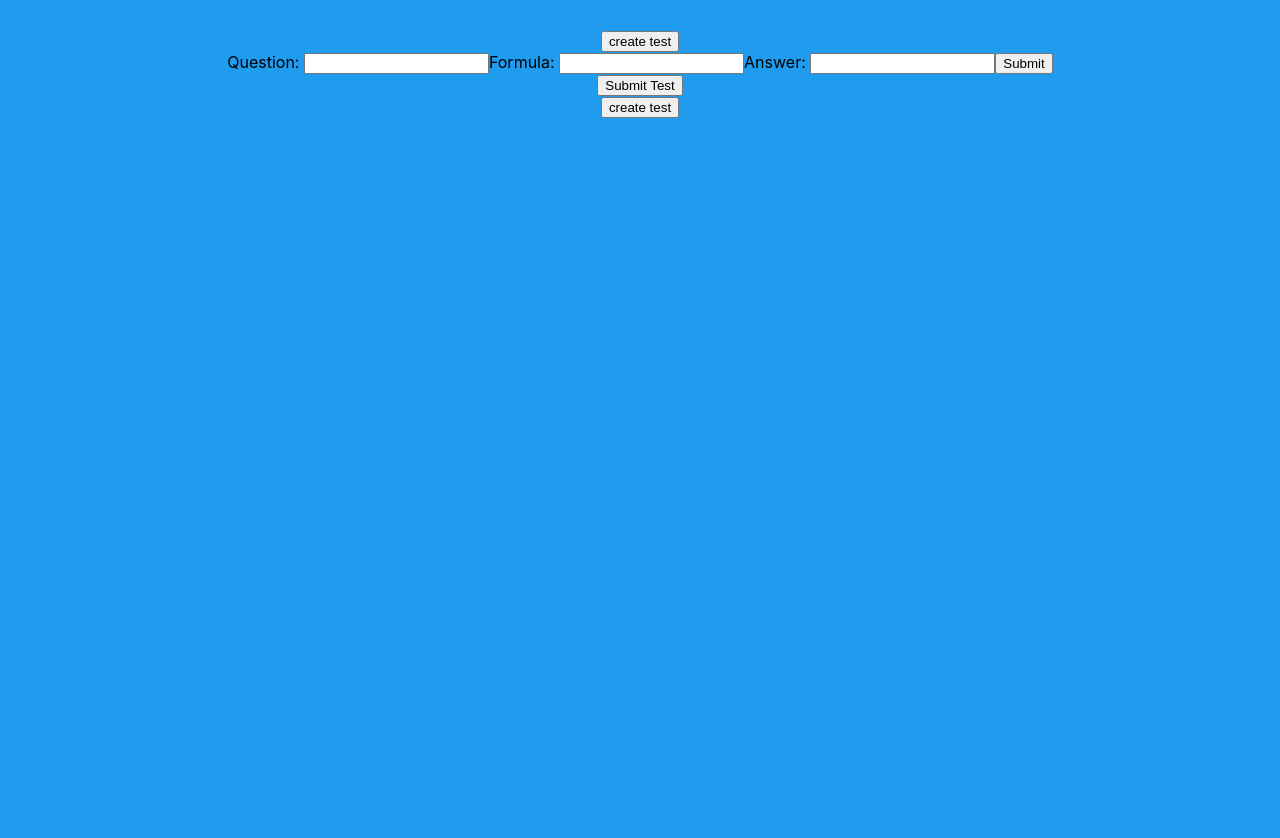
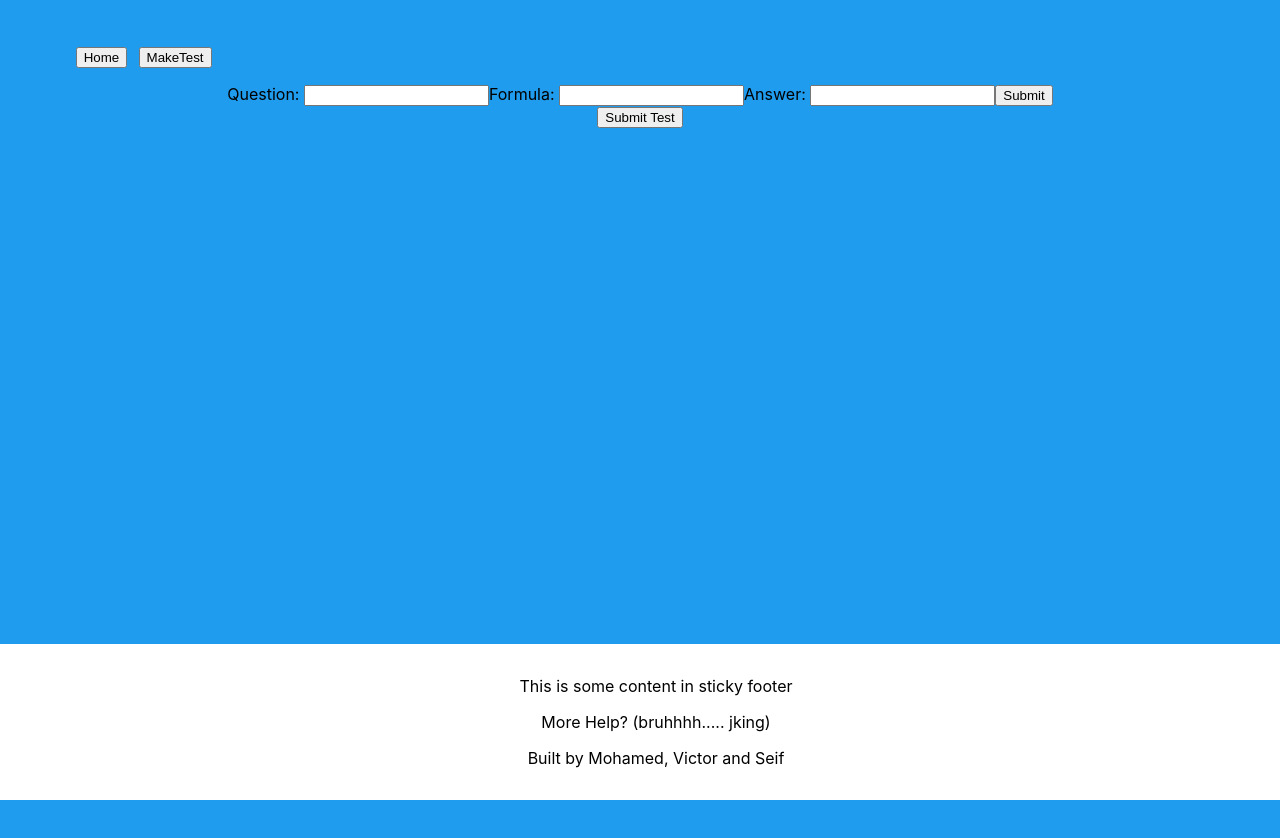
Before and after one commit to dominusmars/easy-math, a React (Create React App) app: page / in a window 1280 px wide. Shown: the top 838 px of the page. Built offline with nearby package versions, Linux system fonts and the light colour scheme.

Commit message:
fuck the navbar

```diff
--- a/package.json
+++ b/package.json
@@ -10,6 +10,7 @@
     "mathjs": "^10.3.0",
     "react": "^17.0.2",
     "react-dom": "^17.0.2",
+    "react-icons": "^4.3.1",
     "react-router-dom": "^6.2.2",
     "react-scripts": "5.0.0",
     "web-vitals": "^2.1.4"
--- a/src/App.css
+++ b/src/App.css
@@ -3,6 +3,18 @@
   background: #209cee;
   height: 100vh;
   padding: 30px;
+}
+
+.Home {
+  text-align: center;
+}
+
+.footer {
+  background: white;
+}
+
+.navbar {
+  display: block;
 }
 
 .App-logo {
--- a/src/App.js
+++ b/src/App.js
@@ -1,44 +1,52 @@
-import logo from './logo.svg';
-import './App.css';
+import logo from "./logo.svg";
+import "./App.css";
 
-import CreateTasks from "./containers/CreateTest"
-
-
+import CreateTasks from "./containers/CreateTest";
+import Navbar from "./containers/nav";
+import Footer from "./containers/footer";
+import { Routes, MemoryRouter as Router } from "react-router";
 
 window.data = {
-  "users":[
-      {
-          "username": "LAMBALPHA",
-          "profilepicture": "https://cdn.discordapp.com/avatars/213789214951604224/a_d19096f911b63a9009c12c2ac26739b0",
-          "type":"admin",
-          "testing":[
-              {
-                  "test":"",
-                  "score":""
-              }
-          ]
-      }
+  users: [
+    {
+      username: "LAMBALPHA",
+      profilepicture:
+        "https://cdn.discordapp.com/avatars/213789214951604224/a_d19096f911b63a9009c12c2ac26739b0",
+      type: "admin",
+      testing: [
+        {
+          test: "",
+          score: "",
+        },
+      ],
+    },
   ],
-  "tests":{
-      "HASHKEY": [
-          {
-              "question":"",
-              "formula":"",
-              "answer":""
-          }
-      ]
-  }
-}
-
+  tests: [
+    {
+      testName: "name",
+      test: [
+        {
+          question: "",
+          formula: "",
+          answer: "",
+        },
+      ],
+    },
+  ],
+};
 
 function App() {
   return (
     <div className="App">
-      <button> create test </button>
+      <Router>
 
-      <CreateTasks />
-      <button>create test</button>
+        <Navbar />
 
+        <CreateTasks />
+
+        <Footer />
+
+      </Router>
     </div>
   );
 }
--- /dev/null
+++ b/src/containers/footer.js
@@ -0,0 +1,19 @@
+import React from "react";
+
+function Footer() {
+
+  return (
+    <div className="footer">
+      <p>This is some content in sticky footer</p>
+      <p>More Help? (bruhhhh..... jking)</p>
+      <p> Built by Mohamed, Victor and Seif </p>
+    </div>
+  );
+}
+
+
+
+
+export default Footer;
+
+// export default Footer;
--- a/src/containers/footer.jsx
+++ /dev/null
@@ -1,16 +0,0 @@
-import React from "react";
-
-function Footer() {
-  return (
-    <div className="footer">
-      <footer class="py-5 bg-dark fixed-bottom">
-        <div class="container">
-          <p class="m-0 text-center text-white">
-          </p>
-        </div>
-      </footer>
-    </div>
-  );
-}
-
-export default Footer;
--- a/src/containers/nav.jsx
+++ b/src/containers/nav.jsx
@@ -1,38 +1,38 @@
-// import React from "react";
 import { NavLink } from "react-router-dom";
 import React, { useState } from 'react';
 
 
+// <img src={img} alt="" style={{ width: "200px", borderRadius: "15%" }} />
 
-
-function Navbar() {
+function Navbar({gotoPage}) {
 
 
   return (
-    <div className="navigation">
-      <nav className="navbar navbar-expand navbar-dark bg-dark">
-        <div className="container">
-          <NavLink className="navbar-brand" to="/">
-            React Multi-Page Website
-          </NavLink>
+    <div className="navigation" style = {{display: "flex",}} >
+      <nav className="navbar navbar-expand navbar-dark bg-dark"
+        style={{ display: "inline" }}>
+        <div className="container" style = {{display: "inline"}}>
           <div>
             <ul className="navbar-nav ml-auto">
               <li className="nav-item">
-                <NavLink className="nav-link" to="/">
+              <button onClick={()=>{
+                    gotoPage("Home")
+                }}>
+                  Home
+                </button>
+                {/* <NavLink className="nav-link" extract to="/">
                   Home
                   <span className="sr-only">(current)</span>
-                </NavLink>
+                </NavLink> */}
               </li>
               <li className="nav-item">
-                <NavLink className="nav-link" to="">
+                <button onClick={()=>{
+                    gotoPage("createTest")
+                }}>
                   MakeTest
-                </NavLink>
+                </button>
               </li>
-              <li className="nav-item">
-                <NavLink className="nav-link" to="">
-                  Tests
-                </NavLink>
-              </li>
+
             </ul>
           </div>
         </div>
@@ -43,3 +43,100 @@ function Navbar() {
 }
 
 export default Navbar;
+
+
+
+
+
+
+
+
+
+// import React from "react";
+// import {  NavLink } from "react-router-dom";
+// // import React, { useState } from 'react';
+
+
+
+
+// function Navbar() {
+
+
+// // <img src={img} alt="" style={{ width: "200px", borderRadius: "15%" }} />
+
+//   return (
+//     <div className="navigation" >
+//       <nav className="navbar navbar-expand navbar-dark bg-dark">
+//         <div className="container" style={{ display: "flex", overflow: "hidden"}}>
+//           <NavLink className="navbar-brand" extract to="/">
+//             React Multi-Page Website
+//           </NavLink>
+//           <div>
+//             <ul className="navbar-nav ml-auto">
+//               <li className="nav-item">
+//                 <NavLink className="nav-link" extract to="/containers/home.jsx">
+//                   Home
+//                   <span className="sr-only">(current)</span>
+//                 </NavLink>
+//               </li>
+//               <li className="nav-item">
+//                 <NavLink className="nav-link" extract to="/">
+//                   MakeTest
+//                 </NavLink>
+//               </li>
+//               <li className="nav-item">
+//                 <NavLink className="nav-link" extract to="/">
+//                   Tests
+//                 </NavLink>
+//               </li>
+//             </ul>
+//           </div>
+//         </div>
+//       </nav>
+//     </div>
+//   );
+
+// }
+
+// export default Navbar;
+
+// // function Navbar() {
+
+
+
+
+// //   // return (
+// //   //   <div className="navigation">
+// //   //     <nav className="navbar navbar-expand navbar-dark bg-dark">
+// //   //       <div className="container">
+// //   //         <NavLink className="navbar-brand" to="/">
+// //   //           React Multi-Page Website
+// //   //         </NavLink>
+// //   //         <div>
+// //   //           <ul className="navbar-nav ml-auto">
+// //   //             <li className="nav-item">
+// //   //               <NavLink className="nav-link" to="/">
+// //   //                 Home
+// //   //                 <span className="sr-only">(current)</span>
+// //   //               </NavLink>
+// //   //             </li>
+// //   //             <li className="nav-item">
+// //   //               <NavLink className="nav-link" to="">
+// //   //                 MakeTest
+// //   //               </NavLink>
+// //   //             </li>
+// //   //             <li className="nav-item">
+// //   //               <NavLink className="nav-link" to="">
+// //   //                 Tests
+// //   //               </NavLink>
+// //   //             </li>
+// //   //           </ul>
+// //   //         </div>
+// //   //       </div>
+// //   //     </nav>
+// //   //   </div>
+// //   // );
+
+// // }
+
+// // export default Navbar;
--- a/src/index.css
+++ b/src/index.css
@@ -1,3 +1,7 @@
+ .container{
+  display: inline;
+}
+
 body {
   margin: 0;
   font-family: -apple-system, BlinkMacSystemFont, 'Segoe UI', 'Roboto', 'Oxygen',
@@ -11,3 +15,18 @@ code {
   font-family: source-code-pro, Menlo, Monaco, Consolas, 'Courier New',
     monospace;
 }
+
+.nav-item {
+  display: inline;
+  padding: 1.5mm;
+}
+
+.footer{
+  margin-top: 1rem;
+  padding: 1rem;
+
+  position: fixed;
+  bottom: 0;
+  left: 0;
+  width: 100%;
+}
```
Also changed, not shown: 1 other file (tests, documents, lock files or other folders).
